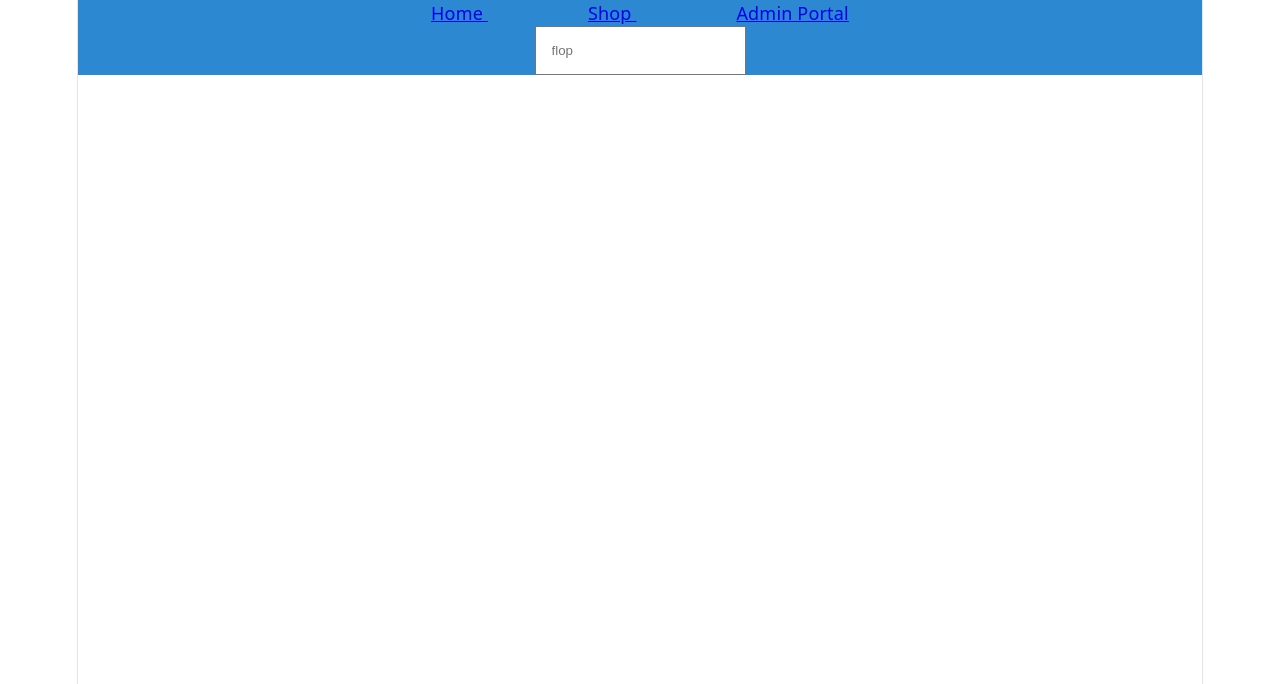
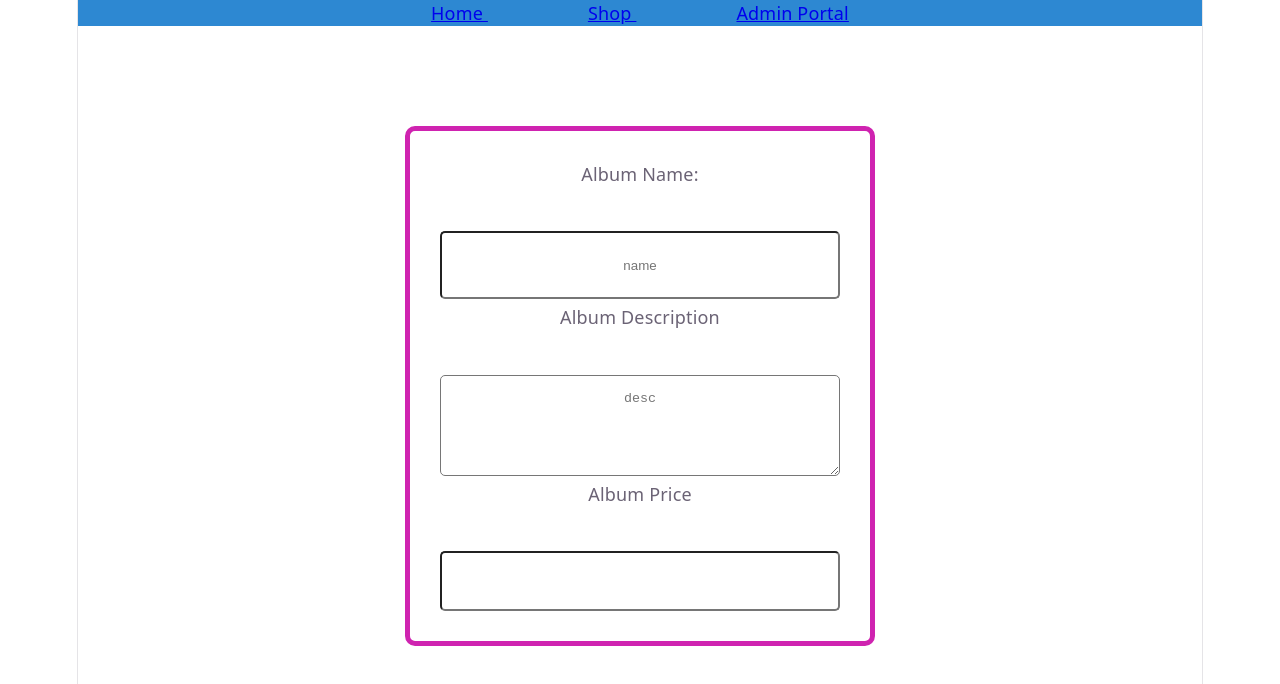
Before and after one commit to wumeibomb/SumLab-PersonalProject, a React (Vite) app: page /Adminportal in a window 1280 px wide. Shown: the top 684 px of the page. Built offline with nearby package versions, Linux system fonts and the light colour scheme.

Commit message:
testpull

```diff
--- a/src/components/Adminportal.jsx
+++ b/src/components/Adminportal.jsx
@@ -2,12 +2,29 @@ import React from "react";
 
 function Adminportal(){
     return(
-        <div>
-            <form>
+        <div style={{backgroundColor: "white", //hw can I make it that the ENTIRE page is white instead of th whte rendering with the form...
+        display: "flex",
+        justifyContent: "center",
+        paddingTop: "100px"}}>
+            <form className="form" style={{border: "5px solid #cf23b0", padding: "30px", borderRadius: "10px", display: "grid", gap: "5px",width: "400px", height: "450px"}}>
+                <p>Album Name:</p>
                 <input
                 type="text"
-                placeholder="flop"
-                style={{padding: "15px"}}
+                placeholder="name"
+                style={{textAlign: "center", borderRadius: "5px", padding: "5px"}}
+                ></input>
+
+                <p>Album Description</p>
+                <textarea
+                type='text'
+                placeholder="desc"
+                style={{textAlign: "center", borderRadius: "5px", padding: "15px"}}
+                ></textarea>
+
+                <p>Album Price</p>
+                <input
+                type="number"
+                style={{textAlign: "left", borderRadius: "5px"}}
                 ></input>
             </form>
         </div>
```
